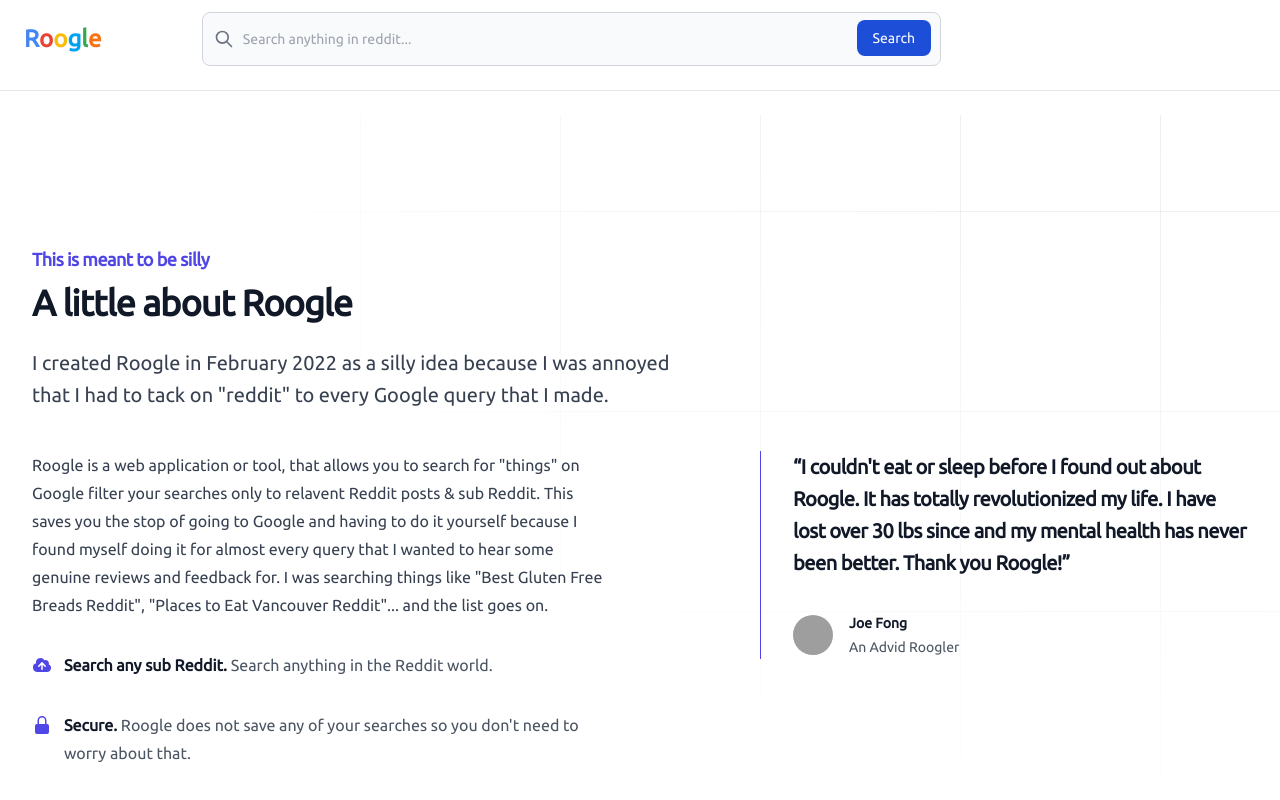
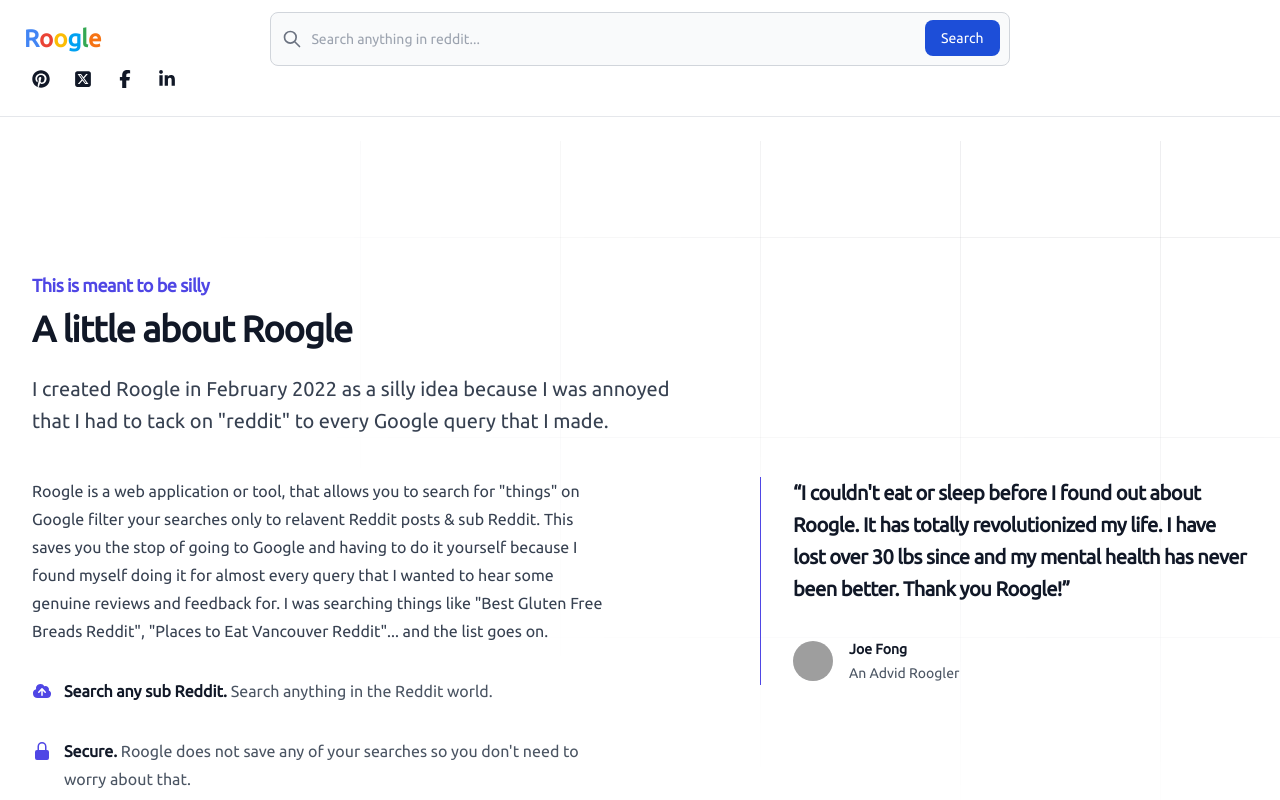
Before and after one commit to joeFong/roogle, a Next.js app: page /about in a window 1280 px wide. Shown: the top 800 px of the page. Built offline with nearby package versions, Linux system fonts and the light colour scheme; grey boxes are pictures that could not be loaded.

Commit message:
social sharing

```diff
--- a/src/app/about/page.tsx
+++ b/src/app/about/page.tsx
@@ -4,7 +4,7 @@
 
     return (
         <div>
-        <Navbar useThemedLogo withSearch/>
+            <Navbar useThemedLogo withSearch />
             <div className="flex items-center justify-between border-t border-gray-200 bg-white px-4 py-3 sm:px-6"></div>
             <div className="relative isolate overflow-hidden bg-white py-24 sm:py-32">
                 <div className="mx-auto max-w-7xl px-6 lg:px-8">
@@ -28,7 +28,7 @@
                                     <p>“I couldn&apos;t eat or sleep before I found out about Roogle. It has totally revolutionized my life. I have lost over 30 lbs since and my mental health has never been better. Thank you Roogle!”</p>
                                 </blockquote>
                                 <figcaption className="mt-8 flex gap-x-4">
-                            <img src="https://images.unsplash.com/photo-1502685104226-ee32379fefbe?ixlib=rb-1.2.1&ixid=eyJhcHBfaWQiOjEyMDd9&auto=format&fit=facearea&facepad=2&w=256&h=256&q=80" alt="" className="mt-1 h-10 w-10 flex-none rounded-full bg-gray-50"/>
+                                    <img src="https://images.unsplash.com/photo-1502685104226-ee32379fefbe?ixlib=rb-1.2.1&ixid=eyJhcHBfaWQiOjEyMDd9&auto=format&fit=facearea&facepad=2&w=256&h=256&q=80" alt="" className="mt-1 h-10 w-10 flex-none rounded-full bg-gray-50" />
                                     <div className="text-sm leading-6">
                                         <div className="font-semibold text-gray-900">Joe Fong</div>
                                         <div className="text-gray-600">An Advid Roogler</div>
@@ -61,7 +61,7 @@
                             </ul>
                             <p className="mt-8">Et vitae blandit facilisi magna lacus commodo. Vitae sapien duis odio id et. Id blandit molestie auctor fermentum dignissim. Lacus diam tincidunt ac cursus in vel. Mauris varius vulputate et ultrices hac adipiscing egestas. Iaculis convallis ac tempor et ut. Ac lorem vel integer orci.</p>
                             <h2 className="mt-16 text-2xl font-bold tracking-tight text-gray-900">Whats next for Roogle?</h2>
-                        <p className="mt-6">This is not supposed to be a mature app so as I have more free time I will add features like Google Lense and Gemini AI Overviews but only for Reddit content.</p>
+                            <p className="mt-6">This is supposed to be a fun little app, so as I have more free time I will add features like Google Lens and Gemini AI Overviews but only for Reddit content.</p>
                         </div>
                     </div>
                 </div>
--- a/src/app/page.tsx
+++ b/src/app/page.tsx
@@ -1,6 +1,6 @@
 import Navbar from '@/components/nav-bar'
 
-export default function Home(props: any) {
+export default async function Home(props: any) {
   return (
     <>
     <Navbar {...props}/>
--- a/src/app/search/page.tsx
+++ b/src/app/search/page.tsx
@@ -11,8 +11,8 @@
       // This will activate the closest `error.js` Error Boundary
       throw new Error('Failed to fetch data');
     }
+
     return resp.json();
-    // return { items: [] }
 }
 
 export default async function Search({ searchParams, ...rest }: any) {
@@ -22,7 +22,7 @@
 
   return (
     <div>
-      <Navbar useThemedLogo withSearch {...rest}/>
+      <Navbar useThemedLogo withSearch {...rest} searchParams={searchParams}/>
       <div className="flex items-center justify-between border-t border-gray-200 bg-white px-4 py-3 sm:px-6"></div>
       <List data={res} params={searchParams}/>
     </div>
--- a/src/components/nav-bar/index.tsx
+++ b/src/components/nav-bar/index.tsx
@@ -7,9 +7,23 @@
   FaPinterest,
   FaSquareXTwitter
 } from "react-icons/fa6";
+import { headers } from 'next/headers';
 
 export default function Navbar(props: any) {
-  const { useThemedLogo, withSearch } = props
+  const { useThemedLogo, withSearch, searchParams } = props
+
+  const headersList = headers();
+  const protocol = headersList.get('x-forwarded-proto') || 'http';
+  const host = headersList.get('host');
+  let url = `${protocol}://${host}${headersList.get('x-nextjs-url') || ''}`;
+
+  let message = 'Search anything on Reddit with Roogle.'
+
+  if(searchParams?.q) {
+    message = 'Search "' + searchParams?.q + '" on Reddit with Roogle.'
+    url = `${protocol}://${host}${headersList.get('x-nextjs-url') || ''}/search?q=${searchParams?.q}`;
+  }
+
   return (
     <>
       <nav className="relative flex flex-wrap items-center justify-between px-2 py-3 mb-3">
@@ -47,18 +61,26 @@
             id="example-navbar-danger"
           >
             <div className="flex justify-center space-x-2 text-gray-700">
-              {/* <SocialButton label="Pinterest" href={`https://www.pinterest.com/pin/create/link/?url=${fullUrl}&media=${product?.scan?.thumbnail || "https://spoonfulapp.com/images/product-not-found.webp"}&description=${title + ' %0A%0A ' + description + ' %0A '}`}>
+              <SocialButton label="Pinterest"
+                href={`https://www.pinterest.com/pin/create/link/?url=${url}&description=${message}`}
+                >
                 <FaPinterest size="18" />
               </SocialButton>
-              <SocialButton label="X" href={`https://twitter.com/intent/tweet?text=${title + ' %0A%0A ' + description + ' %0A '}&url=${fullUrl}`}>
+              <SocialButton label="X"
+                href={`https://twitter.com/intent/tweet?text=${message}&url=${url}`}
+                >
                 <FaSquareXTwitter size="18" />
               </SocialButton>
-              <SocialButton label="Facebook" href={`https://www.facebook.com/sharer/sharer.php?u=${fullUrl}`}>
+              <SocialButton label="Facebook"
+                href={`https://www.facebook.com/sharer/sharer.php?u=${url}`}
+                >
                 <FaFacebookF size="18" />
               </SocialButton>
-              <SocialButton label="LinkedIn" href={`https://www.linkedin.com/shareArticle?mini=true&url=${fullUrl}&title=${title}&summary=${description}&source=website`}>
+              <SocialButton label="LinkedIn"
+                href={`https://www.linkedin.com/shareArticle?mini=true&url=${url}&title=${'Search Anything on Reddit Easier With Roogle'}&summary=${message}&source=website`}
+                >
                 <FaLinkedinIn size="18" />
-              </SocialButton> */}
+              </SocialButton>
             </div>
           </div>
         </div>
--- a/src/components/share-button/index.tsx
+++ b/src/components/share-button/index.tsx
@@ -1,8 +1,9 @@
 
-export const SocialButton = ({ children, label, href, onClick }: any) => {
+export const SocialButton = ({ children, href }: any) => {
     return (
       <a
-        className="bg-white px-2 py-1 text-xs font-semibold text-gray-900 shadow-sm "
+        href={href}
+        className="bg-white px-2 py-1 text-xs font-semibold text-gray-900"
         target="_blank"
       >
         {children}
```
Also changed, not shown: src/app/license/page.tsx (indentation only). Lines whose indentation alone changed are shown as unchanged.
